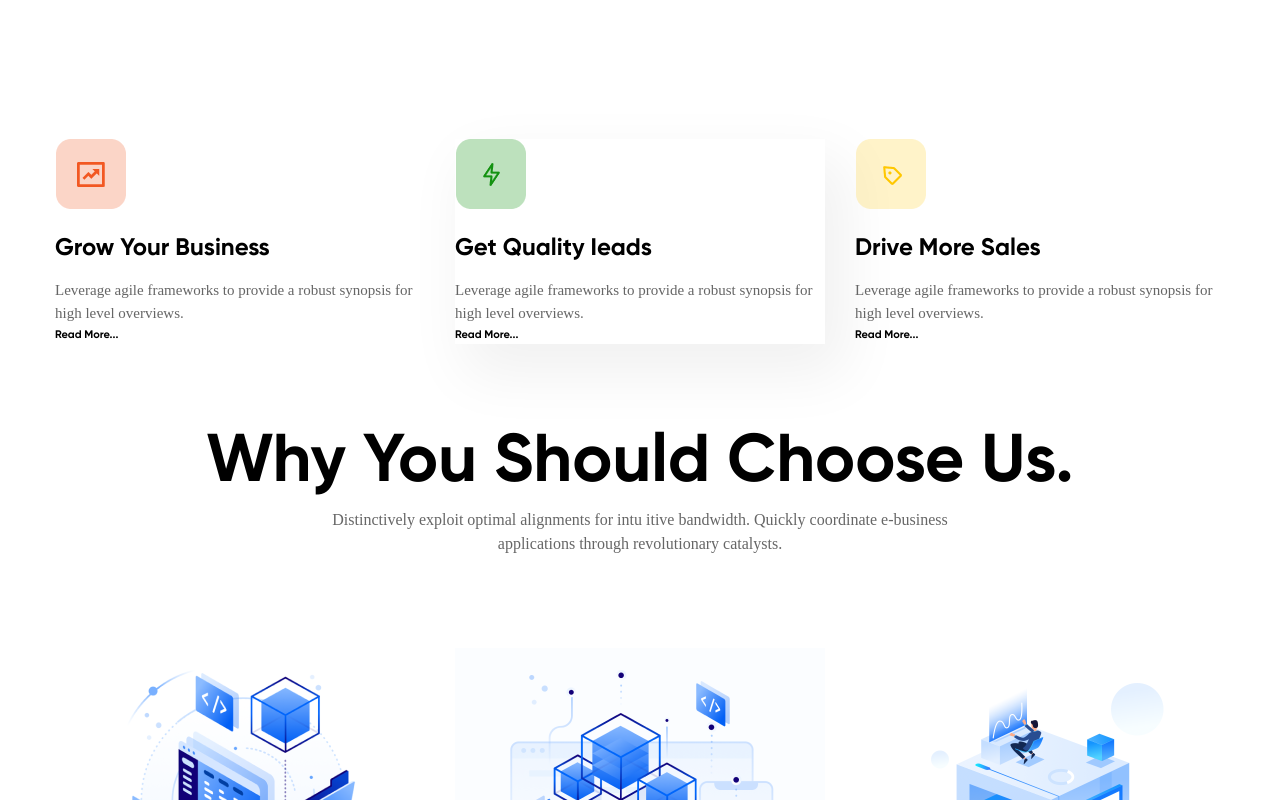
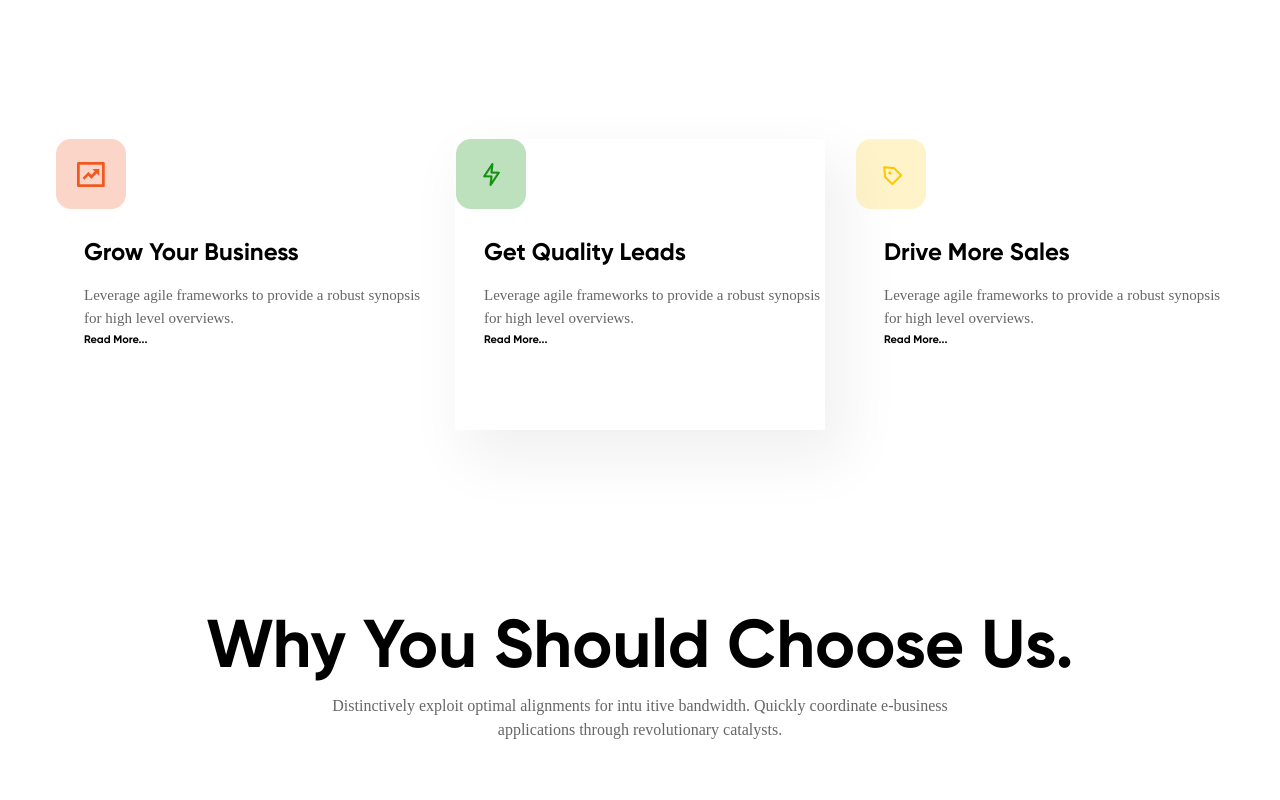
Before and after one commit to Janna02/Introduction-HTML-CSS, a plain HTML site: page seminar5/index.html in a window 1280 px wide. Shown: the part 880-1680 px from the top of the page. Drawn offline with Linux system fonts and the light colour scheme.

Commit message:
seminar5_blockWhite

```diff
--- a/seminar5/index.html
+++ b/seminar5/index.html
@@ -89,7 +89,7 @@
 
         <div class="card_2">
           <img class="img_card" src="./img/icon2.png" alt="иконка" />
-          <h3 class="h3_card">Get Quality Ieads</h3>
+          <h3 class="h3_card">Get Quality Leads</h3>
           <p class="p_card">
             Leverage agile frameworks to provide a robust synopsis for high
             level overviews.
--- a/seminar5/style.css
+++ b/seminar5/style.css
@@ -169,6 +169,7 @@ article {
   grid-template-rows: 1fr;
   gap: 30px;
   margin-top: 250px;
+  margin-bottom: 192px;
 }
 
 .img_card {
@@ -178,6 +179,8 @@ article {
 .card_2 {
   background: #ffffff;
   box-shadow: 15px 25px 56px 6px rgba(0, 0, 0, 0.06);
+  width: 370px;
+  height: 291px;
 }
 
 .h3_card {
@@ -185,7 +188,7 @@ article {
   font-size: 24px;
   line-height: 28px;
   color: #000000;
-  padding: 25px 95px 0px 0px;
+  padding: 30px 100px 0px 29px;
 }
 
 .p_card {
@@ -194,14 +197,17 @@ article {
   line-height: 150%;
   color: #666666;
   padding-top: 17px;
+  padding-left: 29px;
 }
 
 .a_card {
+  width: 64px;
+  height: 17px;
   font-family: "Gilroy-Bold";
   font-size: 11px;
   line-height: 150%;
   color: #000000;
-  padding: 25px 246px 0px 0px;
+  padding: 25px 277px 25px 29px;
 }
 
 .h2_card_big {
```
